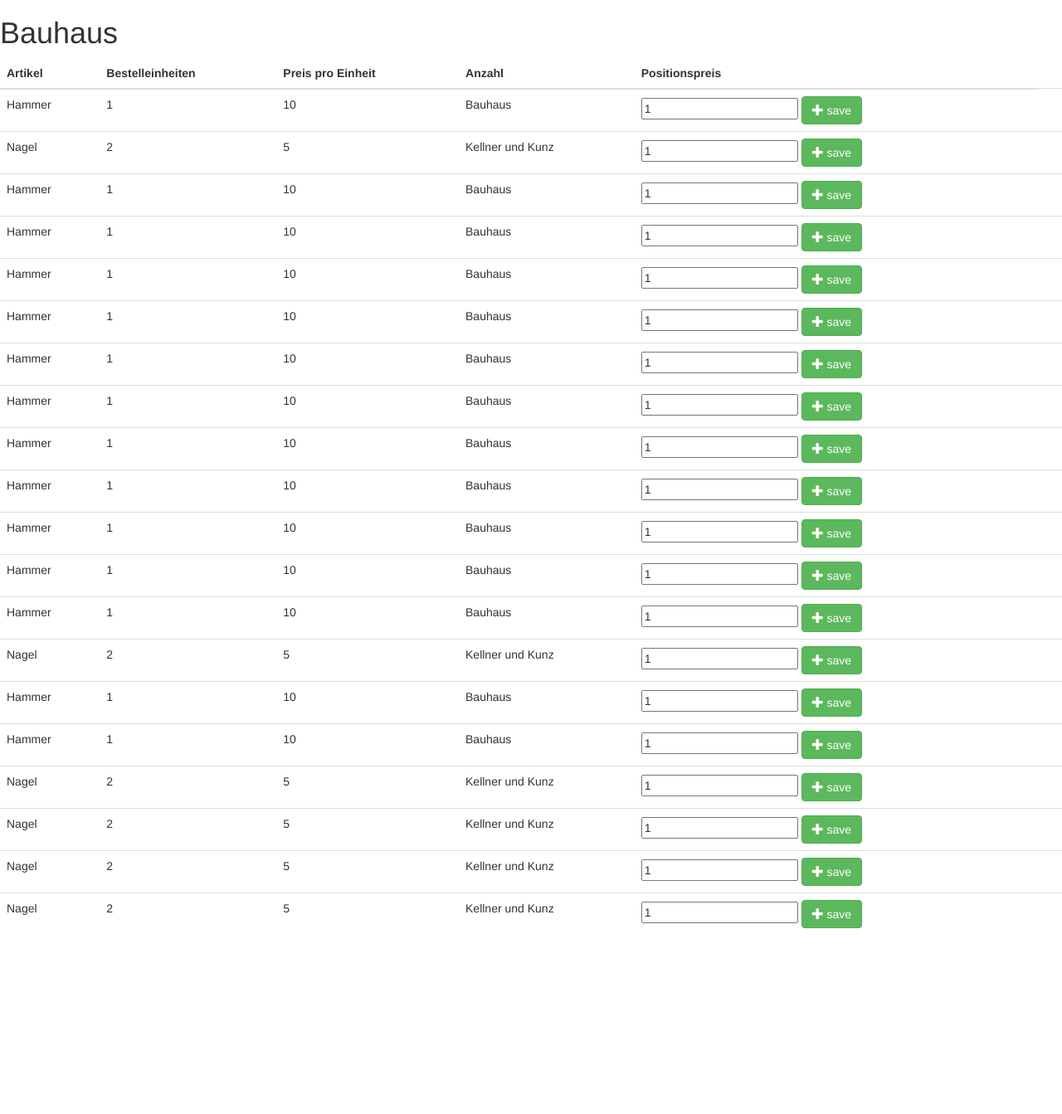
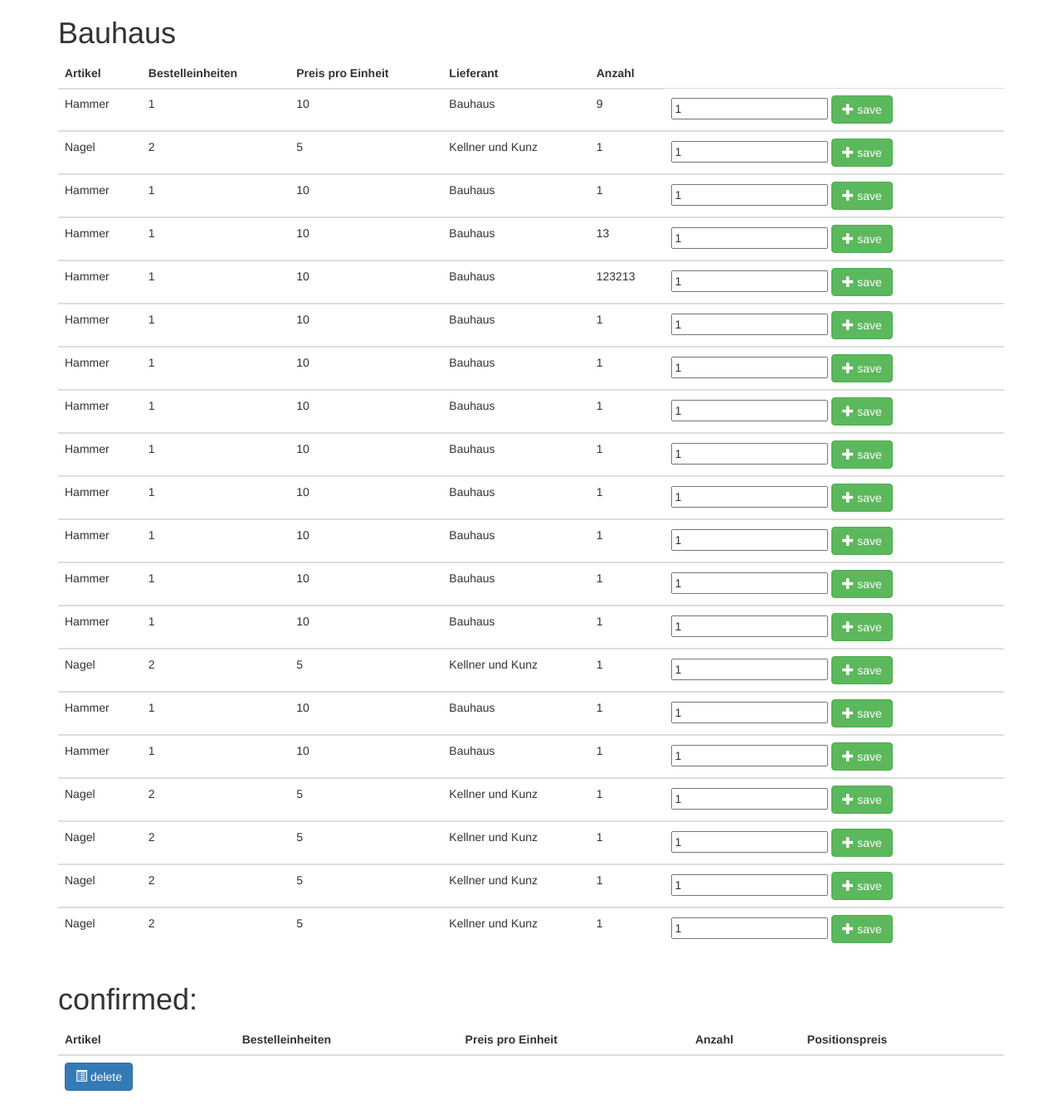
Before and after one commit to Val1dor/cbslogistic, a Django app: template warehouse/templates/getbucket.html in a window 1280 px wide. Shown: the whole page at 83% size. Before the commit the page ends 1119 px from the top, so only its background shows below. Run offline with Django 3.2, Linux system fonts and the light colour scheme; the template is opened without the code that fills it: values that come from a table or form of the project are taken from there, others are empty; data comes from the database, SQL or seed files in the repository; both versions use the stored data as it was after the commit; some libraries are stand-ins or nearby versions.

Commit message:
interface fixing

```diff
--- a/warehouse/templates/getbucket.html
+++ b/warehouse/templates/getbucket.html
@@ -11,17 +11,20 @@
 
 </head>
 <body>
+<div class="container">
+<h1>{{supplier.name}}</h1>
 <table class="table">
     <thead>
-    <h1>{{supplier.name}}</h1>
     <tr>
         <th>Artikel</th>
         <th>Bestelleinheiten</th>
         <th>Preis pro Einheit</th>
+        <th>Lieferant</th>
         <th>Anzahl</th>
-        <th>Positionspreis</th>
         {% for basket in baskets %}
     <tr>
+    </thead>
+    <tbody>
             <td>
                 {{basket.detail.article}}
             </td>
@@ -35,6 +38,9 @@
                 {{basket.detail.supplier}}
             </td>
             <td>
+                {{basket.quantity}}
+            </td>
+            <td>
                 <form class="form-inline my-2 my-lg-0" action="/getbucket/" method="post">
                     {%csrf_token%}
                     {{formy.quantity}}
@@ -44,12 +50,48 @@
                     </button>
                 </form>
             </td>
+             </tr>
+    </tbody>
+        {% endfor %}
+
+</table>
+</div>
+
+<div class="container">
+<h1>confirmed: </h1>
+<table class="table">
+    <thead>
+    <tr>
+        <th>Artikel</th>
+        <th>Bestelleinheiten</th>
+        <th>Preis pro Einheit</th>
+        <th>Anzahl</th>
+        <th>Positionspreis</th>
+     </tr>
+    </thead>
+
+    <tbody>
+        <tr>
         <td>
-               <!-- {% for order in orders%}
-                    {{order.quantity}}
-                {% endfor %}-->
+            <form action="/getbucket/" method="post">
+            {%csrf_token%}
+                <button type="submit" class="btn btn-primary" name="delete" value="{{basket.detail.supplier.id}}">
+                    <span class="glyphicon glyphicon-list-alt"></span> delete
+                </button>
+            </form>
         </td>
-        </tr>
-        {% endfor %}
+
+
+    </tbody>
+</table>
+
+
+
+
+
+
+
+
+
 </body>
 </html>
--- a/warehouse/views.py
+++ b/warehouse/views.py
@@ -108,8 +108,10 @@
         if 'getbucket' in request.POST:
             formy = AddArticleToBasket()
             baskets = Orderbasket.objects.filter(detail__supplier__id=request.POST['getbucket']) #basket.detail.supplier.id
+            supplier = Supplier.objects.get(id=request.POST['getbucket'])
             return render(request, 'getbucket.html', {'baskets': baskets,
-                                                  'formy': formy})
+                                                      'formy': formy,
+                                                      'supplier': supplier})
 
         if 'savequantity' in request.POST:
             instance = Orderbasket.objects.get(id=request.POST['savequantity'])
```
Also changed, not shown: db.sqlite3. Lines whose indentation alone changed are shown as unchanged.
